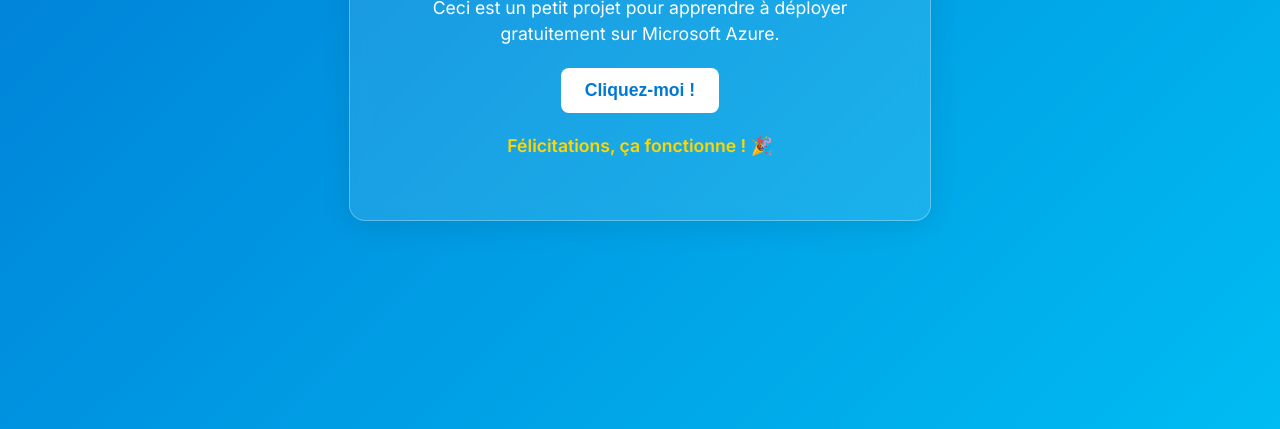
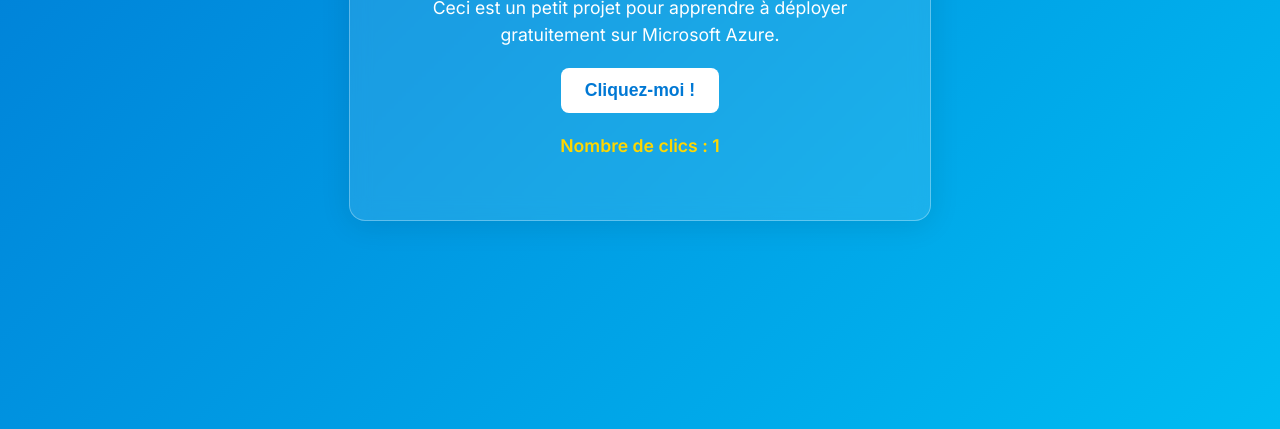
Before and after one commit to ayagapin/test_azure, a website: page index.html in a window 1280 px wide. Both pictures are taken after a click on the button "Cliquez-moi !". Shown: the part 371-800 px from the top of the page. Drawn offline with Linux system fonts and the light colour scheme.

Commit message:
Ajout du compteur interactif

```diff
--- a/index.html
+++ b/index.html
@@ -11,11 +11,13 @@
         <h1>🚀 Mon Premier Déploiement Azure !</h1>
         <p>Ceci est un petit projet pour apprendre à déployer gratuitement sur Microsoft Azure.</p>
         <button id="actionBtn">Cliquez-moi !</button>
-        <p id="message"></p>
+        <p id="message">Nombre de clics : <span id="counter">0</span></p>
     </div>
     <script>
+        let count = 0;
         document.getElementById('actionBtn').addEventListener('click', () => {
-            document.getElementById('message').innerText = 'Félicitations, ça fonctionne ! 🎉';
+            count++;
+            document.getElementById('counter').innerText = count;
         });
     </script>
 </body>
```
